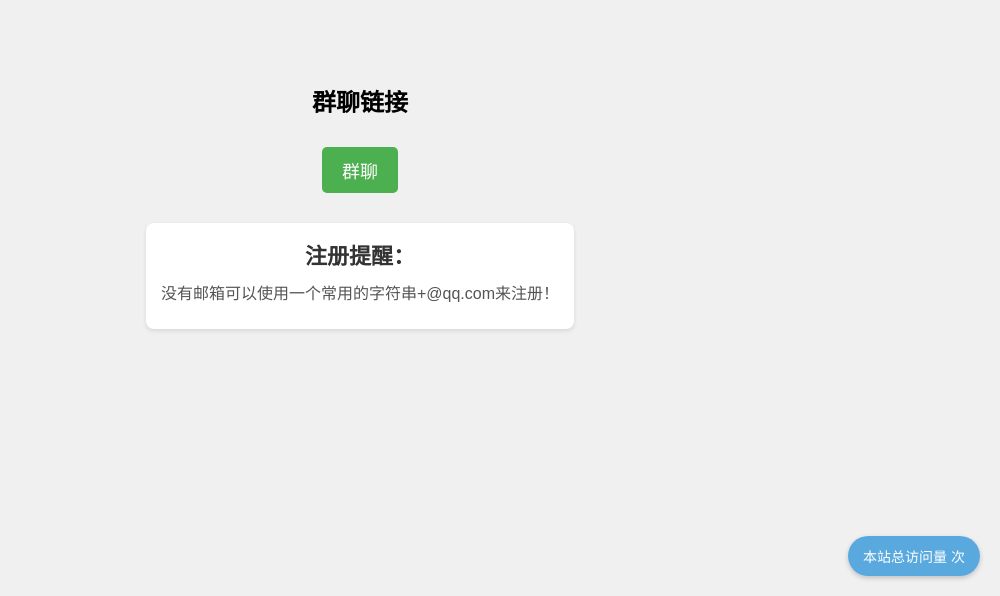
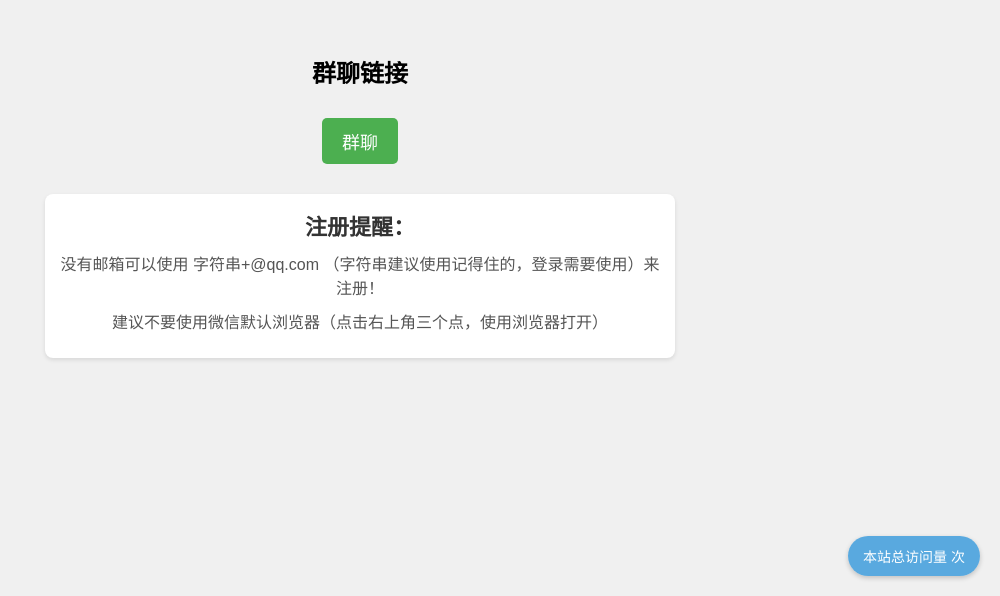
Before and after one commit to zhengddzz/qq, a plain HTML site: page index.html in a window 1280 px wide. Shown: the part 204-800 px from the top of the page, without its empty margins (280-1280 px from the left). Drawn offline with Linux system fonts and the light colour scheme.

Commit message:
Update index.html

```diff
--- a/index.html
+++ b/index.html
@@ -79,7 +79,8 @@
     <!-- 添加介绍栏 -->
     <div class="intro">
         <h3>注册提醒：</h3>
-        <p>没有邮箱可以使用一个常用的字符串+@qq.com来注册！</p>
+        <p>没有邮箱可以使用 字符串+@qq.com （字符串建议使用记得住的，登录需要使用）来注册！</p>
+        <p>建议不要使用微信默认浏览器（点击右上角三个点，使用浏览器打开）</p>
         <p></p>
     </div>
 
```
